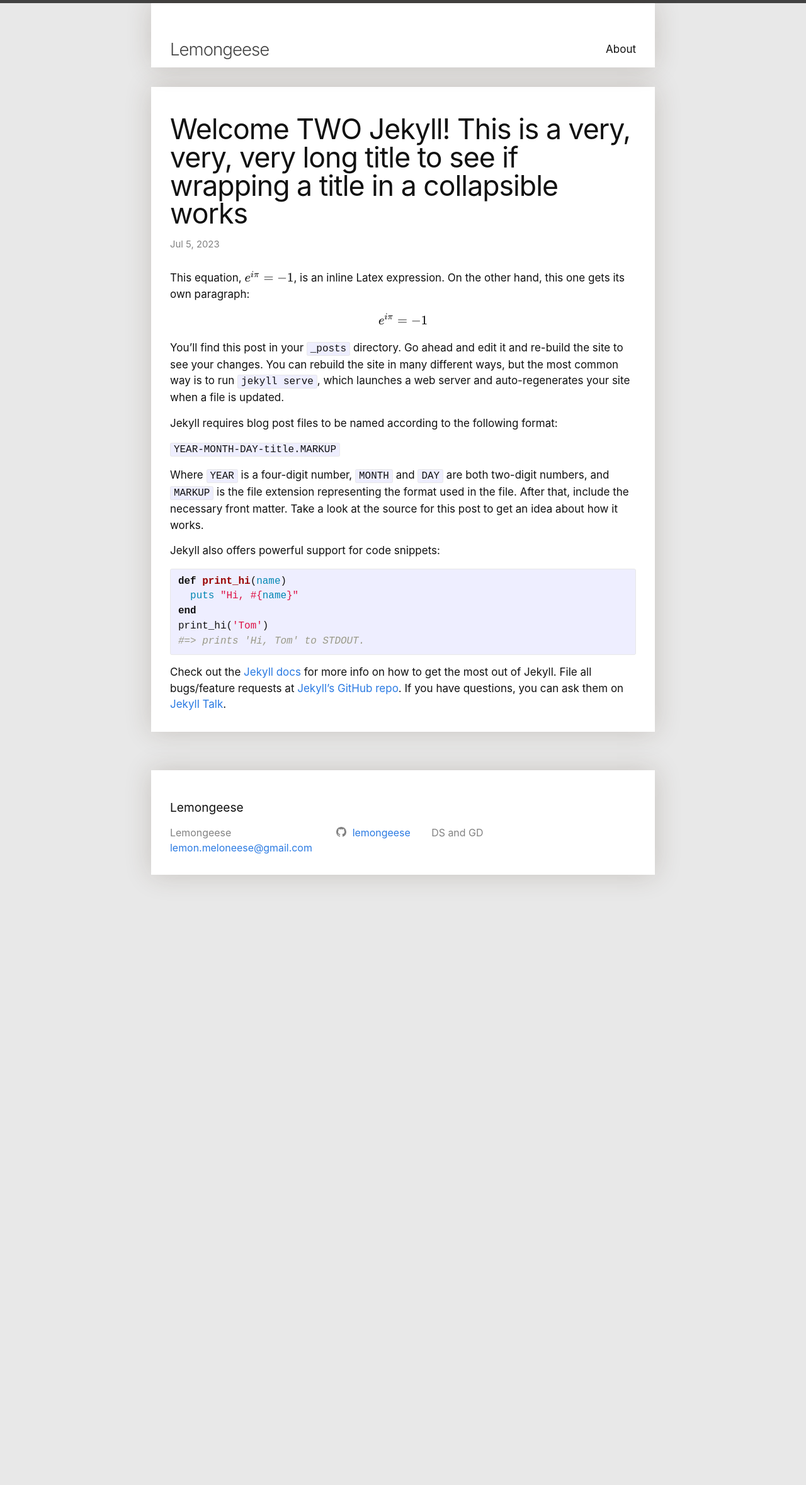
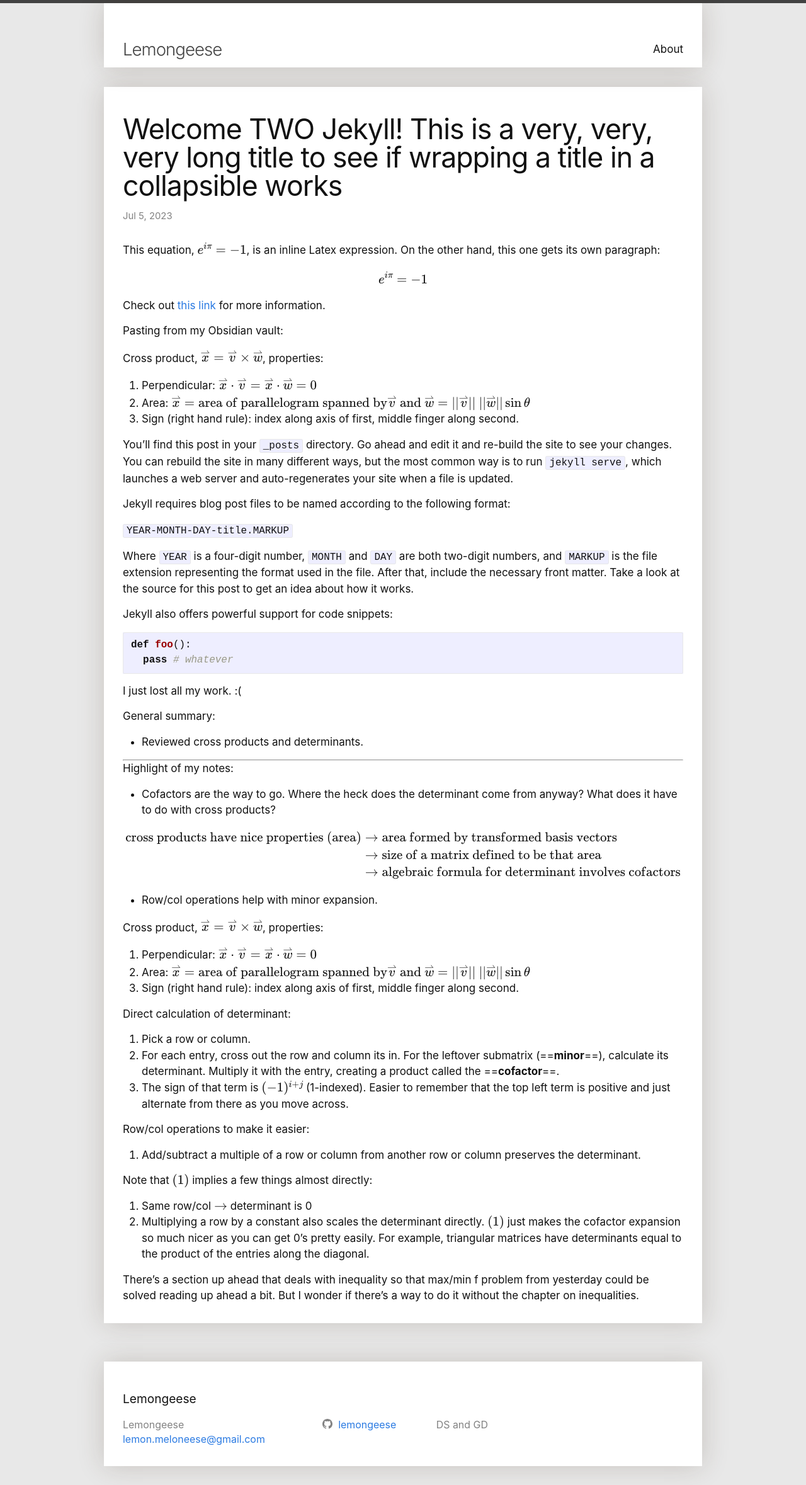
Before and after one commit to Lemongeese/lemongeese.github.io, a Jekyll site: the page built from _posts/2023-07-04-testing-another-post.markdown, in a window 1280 px wide. Shown: the whole page at 63% size. Built offline with Jekyll 4.4.1, drawn with Linux system fonts in a browser that asks for light colours; nearby versions of some CDN libraries; formulas are drawn with MathJax 3; before the commit the page ends 1419 px from its top, so only the background shows below that.

Commit message:
swapped to mathjax for latex. tested some latex

````diff
--- a/_config.yml
+++ b/_config.yml
@@ -27,10 +27,6 @@ url: "" # the base hostname & protocol for your site, e.g. http://example.com
 #twitter_username: jekyllrb
 github_username:  lemongeese
 
-markdown: kramdown
-kramdown:
-    math_engine: katex
-
 # Build settings
 #theme: minima
 #plugins:
--- a/_includes/head.html
+++ b/_includes/head.html
@@ -3,9 +3,15 @@
   <meta http-equiv="X-UA-Compatible" content="IE=edge">
   <meta name="viewport" content="width=device-width, initial-scale=1">
 
-  <link rel="stylesheet" href="https://cdn.jsdelivr.net/npm/katex@0.10.2/dist/katex.min.css" integrity="sha384-yFRtMMDnQtDRO8rLpMIKrtPCD5jdktao2TV19YiZYWMDkUR5GQZR/NOVTdquEx1j" crossorigin="anonymous">
-  <script defer src="https://cdn.jsdelivr.net/npm/katex@0.10.2/dist/katex.min.js" integrity="sha384-9Nhn55MVVN0/4OFx7EE5kpFBPsEMZxKTCnA+4fqDmg12eCTqGi6+BB2LjY8brQxJ" crossorigin="anonymous"></script>
-  <script defer src="https://cdn.jsdelivr.net/npm/katex@0.10.2/dist/contrib/auto-render.min.js" integrity="sha384-kWPLUVMOks5AQFrykwIup5lo0m3iMkkHrD0uJ4H5cjeGihAutqP0yW0J6dpFiVkI" crossorigin="anonymous" onload="renderMathInElement(document.body);"></script>
+  <script type="text/x-mathjax-config">
+    MathJax.Hub.Config({
+      tex2jax: {
+        skipTags: ['script', 'noscript', 'style', 'textarea', 'pre'],
+        inlineMath: [['$','$']]
+      }
+    });
+  </script>
+  <script src="https://cdn.mathjax.org/mathjax/latest/MathJax.js?config=TeX-AMS-MML_HTMLorMML" type="text/javascript"></script>
 
   {%- seo -%}
   <link rel="stylesheet" href="{{ "/assets/main.css" | relative_url }}">
--- a/_posts/2023-07-04-testing-another-post.markdown
+++ b/_posts/2023-07-04-testing-another-post.markdown
@@ -4,11 +4,22 @@ title:  "Welcome TWO Jekyll! This is a very, very, very long title to see if wra
 date:   2023-07-04 21:11:53 -0700
 categories: jekyll update
 ---
-
-This equation, $$e^{i\pi} = -1$$, is an inline Latex expression.
+This equation, $e^{i\pi} = -1$, is an inline Latex expression.
 On the other hand, this one gets its own paragraph:
 
-$$e^{i\pi} = -1$$
+$$
+e^{i\pi} = -1
+$$
+
+Check out [this link](https://stackoverflow.com/questions/26275645/how-to-support-latex-in-github-pages) for more information.
+
+Pasting from my Obsidian vault:
+
+Cross product, $\overset{\rightharpoonup}{x}=\overset{\rightharpoonup}{v}\times \overset{\rightharpoonup}{w}$, properties:
+1. Perpendicular: $\overset{\rightharpoonup}{x}\cdot \overset{\rightharpoonup}{v}=\overset{\rightharpoonup}{x}\cdot\overset{\rightharpoonup}{w}=0$
+2. Area: $\overset{\rightharpoonup}{x}=\text{area of parallelogram spanned by}\overset{\rightharpoonup}{v} \text{ and } \overset{\rightharpoonup}{w}=\|\|\overset{\rightharpoonup}{v}\|\| \text{ } \|\|\overset{\rightharpoonup}{w}\|\| \sin\theta$
+3. Sign (right hand rule): index along axis of first, middle finger along second.
+
 
 You’ll find this post in your `_posts` directory. Go ahead and edit it and re-build the site to see your changes. You can rebuild the site in many different ways, but the most common way is to run `jekyll serve`, which launches a web server and auto-regenerates your site when a file is updated.
 
@@ -20,16 +31,47 @@ Where `YEAR` is a four-digit number, `MONTH` and `DAY` are both two-digit number
 
 Jekyll also offers powerful support for code snippets:
 
-{% highlight ruby %}
-def print_hi(name)
-  puts "Hi, #{name}"
-end
-print_hi('Tom')
-#=> prints 'Hi, Tom' to STDOUT.
-{% endhighlight %}
+```python
+def foo():
+  pass # whatever
+```
 
-Check out the [Jekyll docs][jekyll-docs] for more info on how to get the most out of Jekyll. File all bugs/feature requests at [Jekyll’s GitHub repo][jekyll-gh]. If you have questions, you can ask them on [Jekyll Talk][jekyll-talk].
+I just lost all my work. :(
 
-[jekyll-docs]: https://jekyllrb.com/docs/home
-[jekyll-gh]:   https://github.com/jekyll/jekyll
-[jekyll-talk]: https://talk.jekyllrb.com/
+General summary:
+- Reviewed cross products and determinants.
+
+----
+Highlight of my notes:
+- Cofactors are the way to go. Where the heck does the determinant come from anyway? What does it have to do with cross products?
+
+$$
+\begin{align*}
+\text{cross products have nice properties (area)} &\rightarrow \text{area formed by transformed basis vectors}
+\\ &\rightarrow \text{size of a matrix defined to be that area}
+\\ &\rightarrow \text{algebraic formula for determinant involves cofactors}
+\end{align*}
+$$
+
+- Row/col operations help with minor expansion.
+
+
+Cross product, $\overset{\rightharpoonup}{x}=\overset{\rightharpoonup}{v}\times \overset{\rightharpoonup}{w}$, properties:
+1. Perpendicular: $\overset{\rightharpoonup}{x}\cdot \overset{\rightharpoonup}{v}=\overset{\rightharpoonup}{x}\cdot\overset{\rightharpoonup}{w}=0$
+2. Area: $\overset{\rightharpoonup}{x}=\text{area of parallelogram spanned by}\overset{\rightharpoonup}{v} \text{ and } \overset{\rightharpoonup}{w}=\|\|\overset{\rightharpoonup}{v}\|\| \text{ } \|\|\overset{\rightharpoonup}{w}\|\| \sin\theta$
+3. Sign (right hand rule): index along axis of first, middle finger along second.
+
+Direct calculation of determinant:
+1. Pick a row or column.
+2. For each entry, cross out the row and column its in. For the leftover submatrix (==**minor**==), calculate its determinant. Multiply it with the entry, creating a product called the ==**cofactor**==.
+3. The sign of that term is $(-1)^{i+j}$ (1-indexed). Easier to remember that the top left term is positive and just alternate from there as you move across.
+
+Row/col operations to make it easier:
+1. Add/subtract a multiple of a row or column from another row or column preserves the determinant.
+
+Note that $(1)$ implies a few things almost directly:
+1. Same row/col $\rightarrow$ determinant is 0
+2. Multiplying a row by a constant also scales the determinant directly.
+$(1)$ just makes the cofactor expansion so much nicer as you can get 0's pretty easily. For example, triangular matrices have determinants equal to the product of the entries along the diagonal.
+
+There's a section up ahead that deals with inequality so that max/min f problem from yesterday could be solved reading up ahead a bit. But I wonder if there's a way to do it without the chapter on inequalities.
--- a/_sass/minima.scss
+++ b/_sass/minima.scss
@@ -21,7 +21,7 @@ $grey-color-dark:  darken($grey-color, 25%) !default;
 $table-text-align: left !default;
 
 // Width of the content area
-$content-width:    800px !default;
+$content-width:    950px !default;
 
 $on-palm:          600px !default;
 $on-laptop:        800px !default;
````
